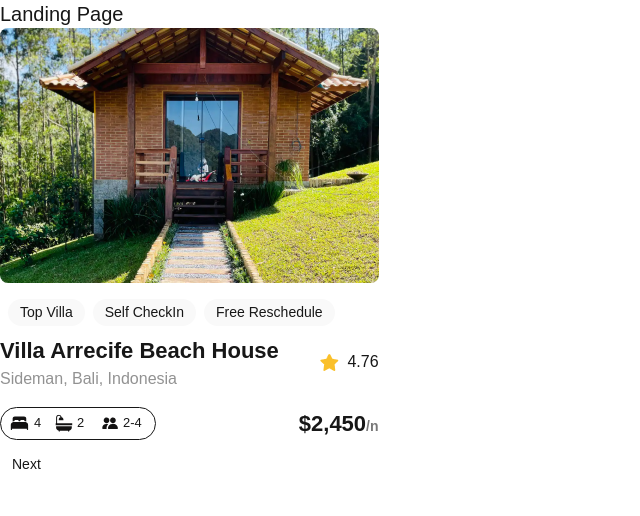
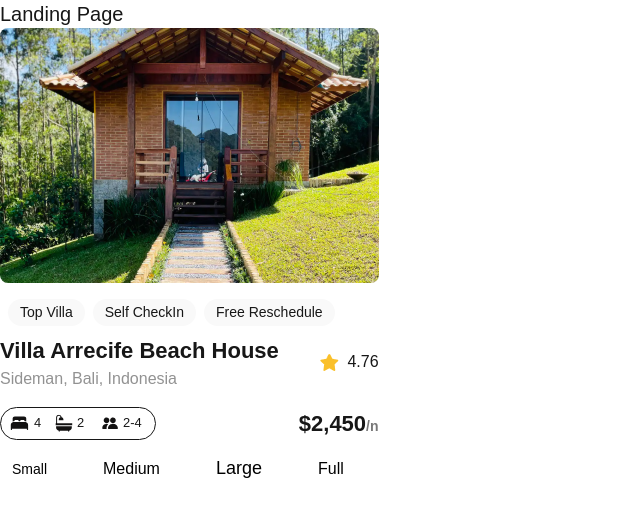
Before and after one commit to smileTTP/alx-project-0x00-setup, a Next.js app in the folder alx-project-0x00/: page /landing in a window 1280 px wide. Shown: the top 516 px of the page, without its empty margins (0-640 px from the left). Built offline with nearby package versions, Linux system fonts and the light colour scheme.

Commit message:
landing buttons

```diff
--- a/alx-project-0x00/pages/landing.tsx
+++ b/alx-project-0x00/pages/landing.tsx
@@ -6,7 +6,12 @@ const Landing: React.FC =  () => {
     <div>
         <h1 className=" text-xl font-extralight">Landing Page</h1>
         <Card />
-        <Button title="Next" styles="text-sm px-3 py-1 rounded-md" />
+        <div className="space-x-8">
+            <Button title="Small" styles="bg-white text-black text-sm px-3 py-1 rounded-sm" />
+            <Button title="Medium" styles="bg-white text-black text-md px-3 py-1 rounded-md" />
+            <Button title="Large" styles="bg-white text-black text-lg px-3 py-1 rounded-lg" />
+            <Button title="Full" styles="bg-white text-black text-full px-3 py-1 rounded-full" />
+        </div>
     </div>
     )
 }
```
